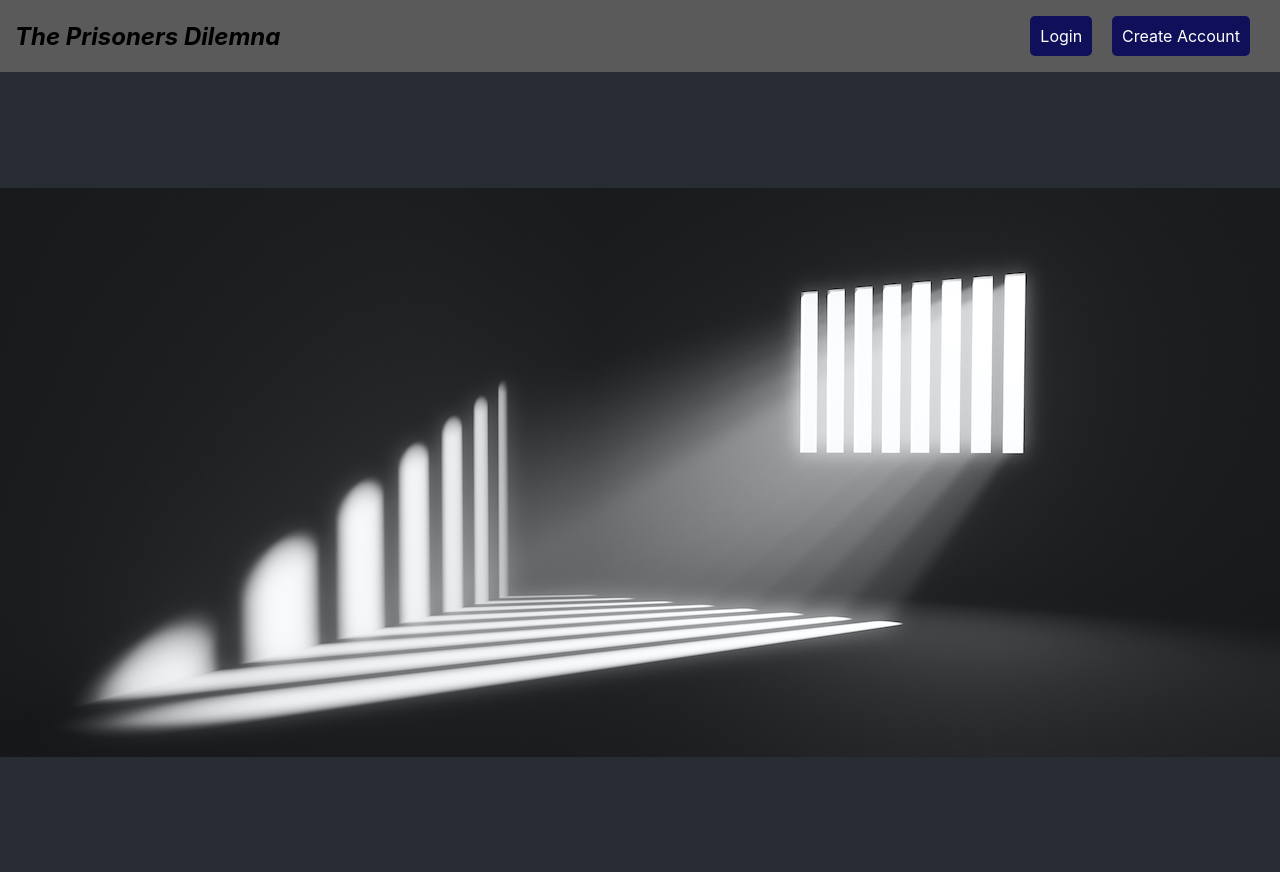
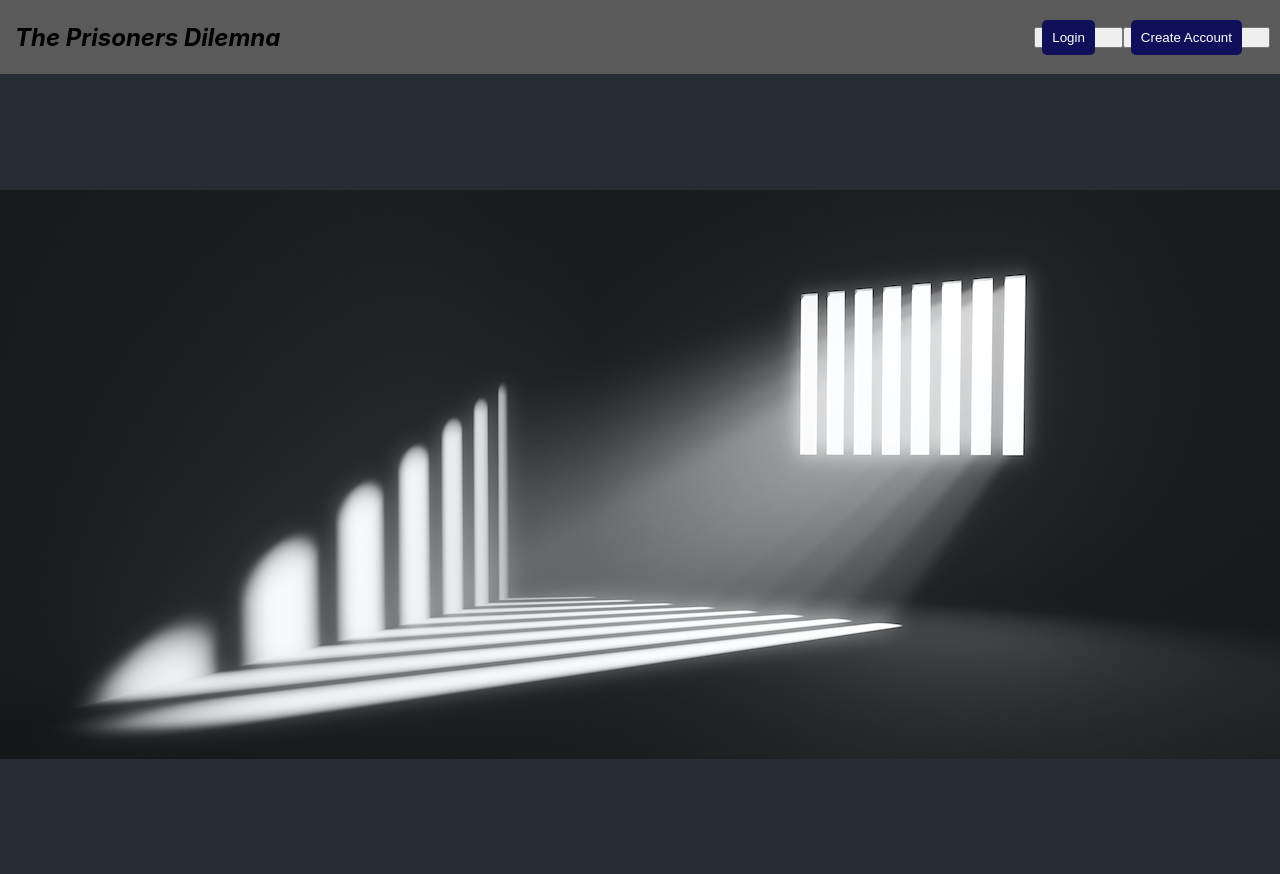
Before and after one commit to AydenGUI/PrisonersDilemna, a React (Create React App) app in the folder prisoners-dilemna/: page / in a window 1280 px wide. Built offline with nearby package versions, Linux system fonts and the light colour scheme.

Commit message:
made nav-items buttons

```diff
--- a/prisoners-dilemna/src/App.js
+++ b/prisoners-dilemna/src/App.js
@@ -7,8 +7,8 @@ function App() {
       <nav>
         <i><h2>The Prisoners Dilemna</h2></i>
         <ul class="nav-links">
-          <li class="nav-item"><a href="#">Login</a></li>
-          <li class="nav-item"><a href="#">Create Account</a></li>
+          <li class="nav-item"><button className = "btn"><a href="#">Login</a></button></li>
+          <li class="nav-item"><button className = "btn"><a href="#">Create Account</a></button></li>
         </ul>
       </nav>
       <header className="App-header">
```
Also changed, not shown: prisoners-dilemna/src/assests/PrisonBars.webp (added).
